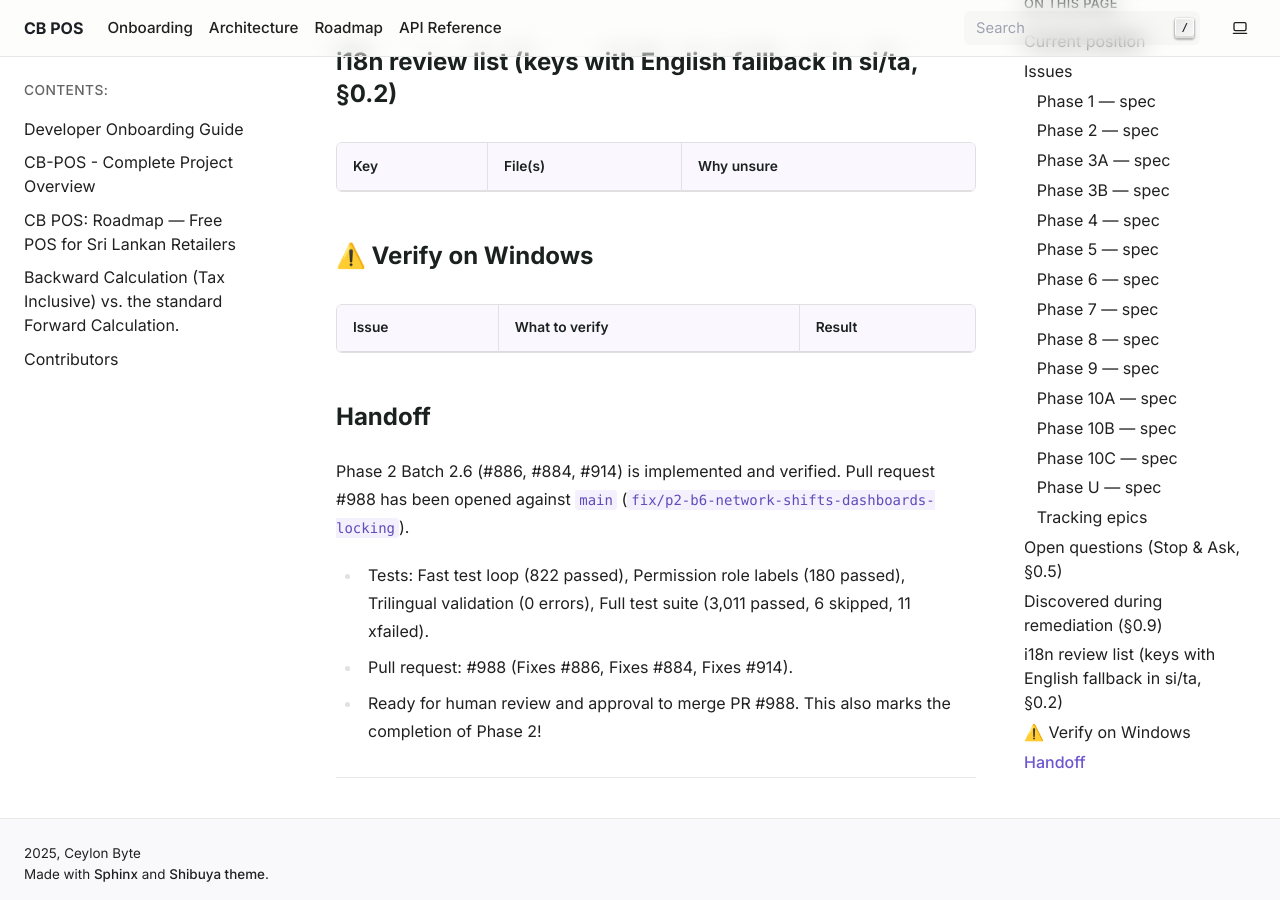
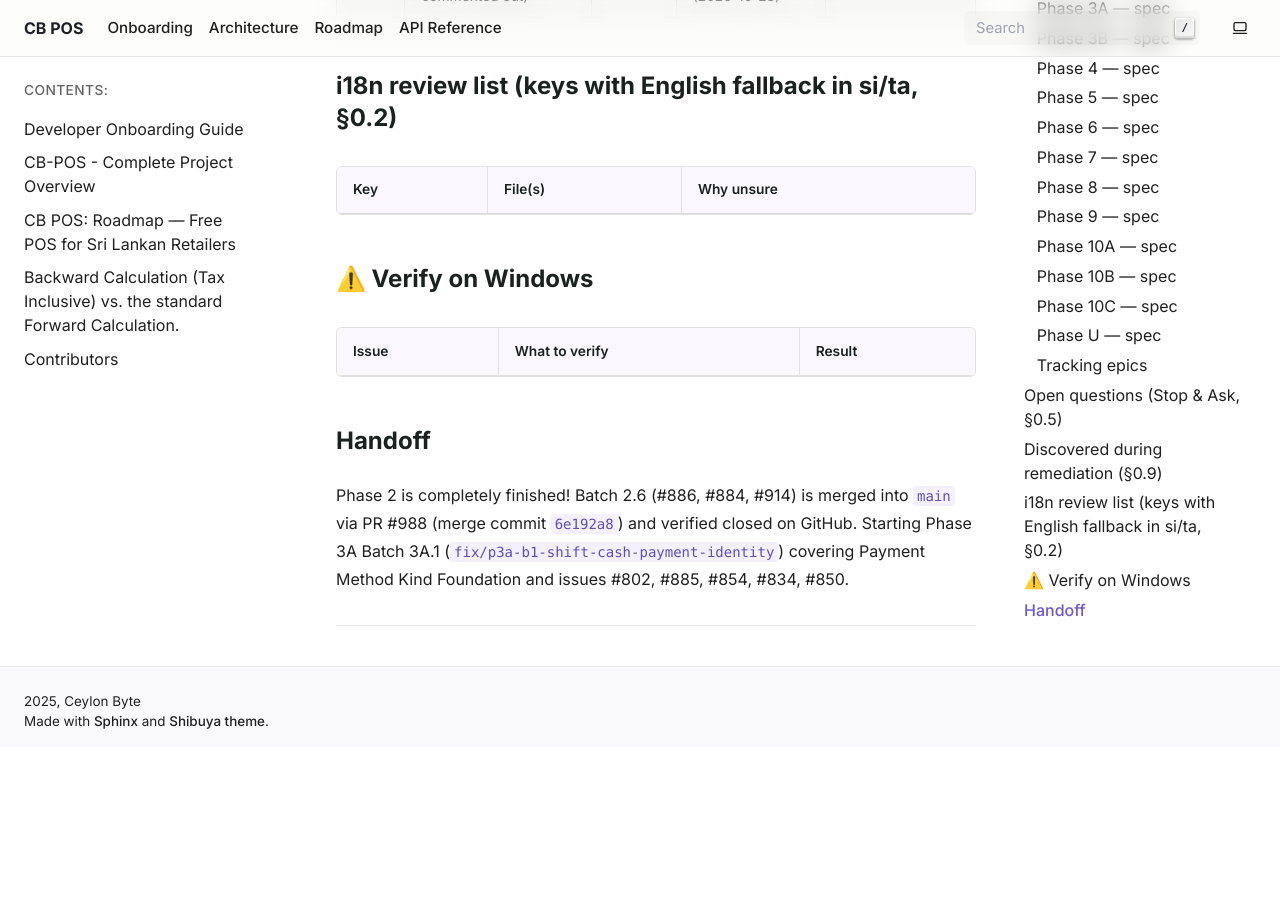
Before and after one commit to HMAHD/CB-POS, a Sphinx documentation site: the page built from docs/remediation/PROGRESS.md, in a window 1280 px wide and 900 px high, scrolled down 22788 px. Built offline with Sphinx 7.4.7, drawn with Linux system fonts in a browser that asks for light colours; pages that are not in the unit, such as notebooks, are missing from menus; after the commit the page ends 23535 px from its top, so only the background shows below that; some of the changed text lies outside the part shown.

Commit message:
docs(remediation): progress phase 2 complete, start phase 3A batch 1

```diff
--- a/docs/remediation/PROGRESS.md
+++ b/docs/remediation/PROGRESS.md
@@ -25,7 +25,7 @@ Statuses: `todo` · `in-progress` · `blocked (Q#)` · `pr-open` · `done` (merg
 
 ## Current position
 
-- Phase: 2 · Batch: 2.6 (pr-open) · Branch: fix/p2-b6-network-shifts-dashboards-locking · PR: #988 · Last session: 2026-11-04
+- Phase: 3A · Batch: 3A.1 · Branch: fix/p3a-b1-shift-cash-payment-identity · PR: none · Last session: 2026-11-04
 
 ## Issues
 
@@ -66,9 +66,9 @@ Statuses: `todo` · `in-progress` · `blocked (Q#)` · `pr-open` · `done` (merg
 | #870 | One idle TCP connection stalls the whole Main PC sync server, before any auth… | high | 2.5 | done | #987 | 6b154a8 · do_handshake_on_connect=False, per-thread handshake timeout, 16-worker throttle |
 | #905 | The document sequence is found by string sort, so `{seq}` breaks at 10 and `{… | medium | 2.5 | done | #987 | 6b154a8 · numeric sequence extraction via regex scan; collision retry increments sequence |
 | #906 | A push that fails on every cycle is invisible: pending count is never set, se… | medium | 2.5 | done | #987 | 6b154a8 · pending_changed signal, persistent push error state, distinct terminals count, sync details dialog with retry |
-| #884 | Same cashier on two terminals: both open shifts count each other's sales | medium | 2.6 | pr-open | #988 | 49fada0 · sales.shift_id, get_shift_summary isolated by shift_id, stale banner, force-close dialog |
-| #886 | Dashboard charts fail in PostgreSQL mode (SQLite-only strftime) | medium | 2.6 | pr-open | #988 | fc72a6c · extract(month/hour) and half-open date range replacing strftime |
-| #914 | Network mode has no lock or unique index, so two tills can refund or void the… | low | 2.6 | pr-open | #988 | 8b447fd · D23: with_for_update=True on Sale in void/refund, refusing void on refunded sale |
+| #884 | Same cashier on two terminals: both open shifts count each other's sales | medium | 2.6 | done | #988 | 49fada0, 6e192a8 · sales.shift_id, get_shift_summary isolated by shift_id, stale banner, force-close dialog |
+| #886 | Dashboard charts fail in PostgreSQL mode (SQLite-only strftime) | medium | 2.6 | done | #988 | fc72a6c, 6e192a8 · extract(month/hour) and half-open date range replacing strftime |
+| #914 | Network mode has no lock or unique index, so two tills can refund or void the… | low | 2.6 | done | #988 | 8b447fd, 6e192a8 · D23: with_for_update=True on Sale in void/refund, refusing void on refunded sale |
 
 ### Phase 3A — [spec](phases/phase-03a-money-ledger-refunds.md)
 
@@ -304,7 +304,4 @@ Statuses: `todo` · `in-progress` · `blocked (Q#)` · `pr-open` · `done` (merg
 |---|---|---|
 
 ## Handoff
-Phase 2 Batch 2.6 (#886, #884, #914) is implemented and verified. Pull request #988 has been opened against `main` (`fix/p2-b6-network-shifts-dashboards-locking`).
-- Tests: Fast test loop (822 passed), Permission role labels (180 passed), Trilingual validation (0 errors), Full test suite (3,011 passed, 6 skipped, 11 xfailed).
-- Pull request: #988 (Fixes #886, Fixes #884, Fixes #914).
-- Ready for human review and approval to merge PR #988. This also marks the completion of Phase 2!
+Phase 2 is completely finished! Batch 2.6 (#886, #884, #914) is merged into `main` via PR #988 (merge commit `6e192a8`) and verified closed on GitHub. Starting Phase 3A Batch 3A.1 (`fix/p3a-b1-shift-cash-payment-identity`) covering Payment Method Kind Foundation and issues #802, #885, #854, #834, #850.
```
